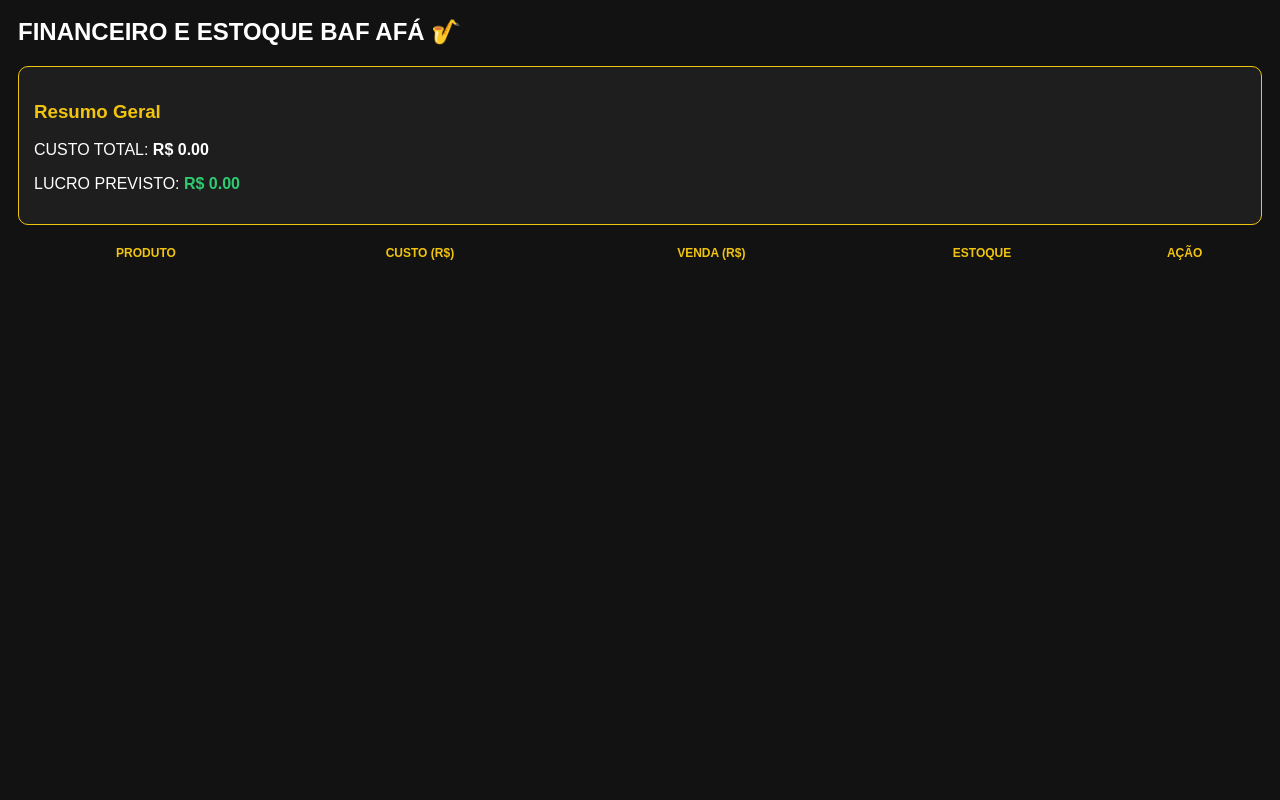
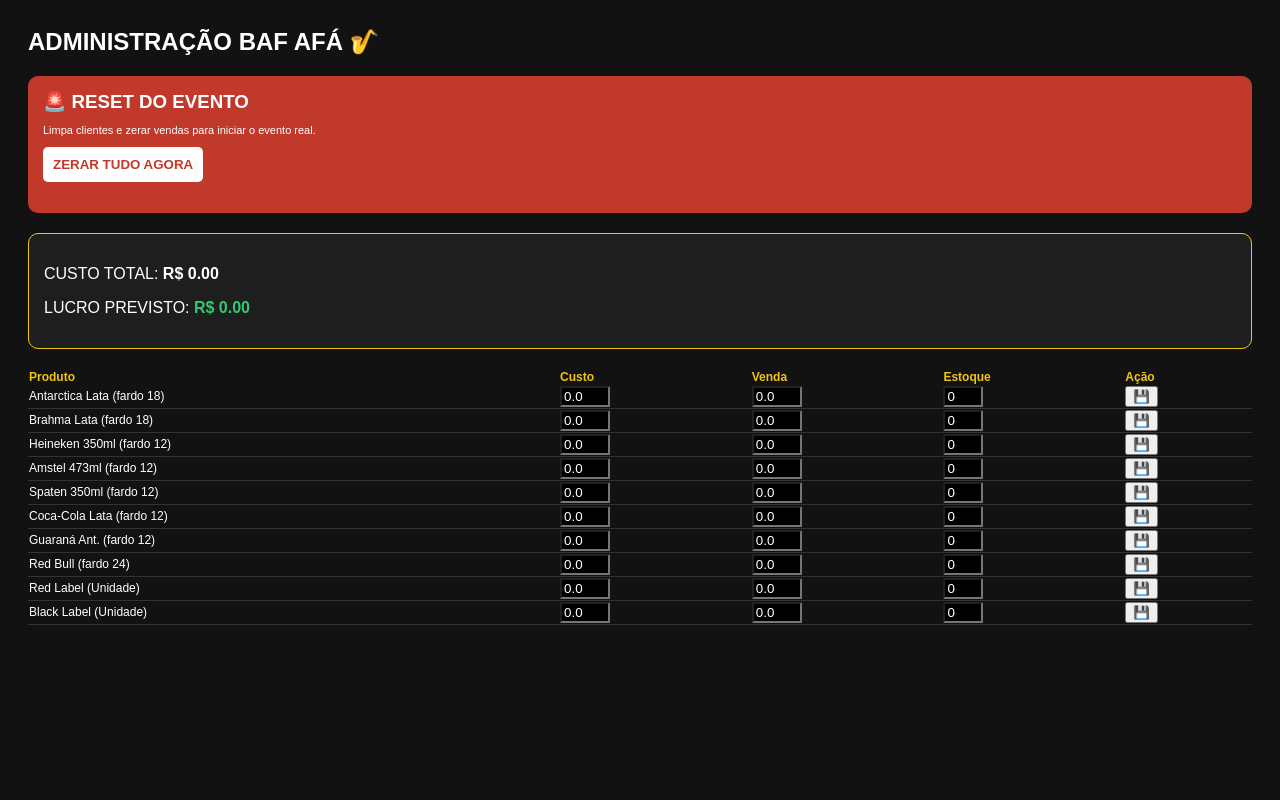
Before and after one commit to wagnerzaparolli15-ai/evento_samba, a Flask app: template templates/admin_bar.html in a window 1280 px wide. Run offline with Flask 3, Linux system fonts and the light colour scheme; the template is opened without the code that fills it: values that come from a table or form of the project are taken from there, others are empty; parts of the project's set-up code (start-up, migrations or seed data) failed here and were passed over.

Commit message:
Sistema 100% Completo com Reset Seguro e Financeiro

```diff
--- a/app.py
+++ b/app.py
@@ -6,7 +6,7 @@
 from datetime import datetime
 
 app = Flask(__name__, static_folder='static', static_url_path='/static')
-app.secret_key = "segredo_bafafa_2026_ESTAVEL"
+app.secret_key = "segredo_bafafa_2026_SISTEMA_FINAL"
 
 # --- BANCO DE DADOS ---
 uri = "postgresql://db_fazcomfe_user:bo24NlcJANvGehkj97PytDoNyoiT696V@dpg-d6b4mq4hncsc7386sfag-a/db_fazcomfe?sslmode=require"
@@ -22,7 +22,7 @@
     id = db.Column(db.Integer, primary_key=True)
     username = db.Column(db.String(50), unique=True, nullable=False)
     senha = db.Column(db.String(50), nullable=False)
-    cargo = db.Column(db.String(30))
+    cargo = db.Column(db.String(30)) # admin, portaria, bar
 
 class Cliente(db.Model):
     id = db.Column(db.Integer, primary_key=True)
@@ -44,19 +44,20 @@
     vendido = db.Column(db.Integer, default=0)
     imagem_local = db.Column(db.String(100))
 
-# --- VERIFICAÇÃO INTELIGENTE DE ESTRUTURA ---
-def inicializar_sistema():
+# --- INICIALIZAÇÃO E TRAVA DE BANCO ---
+def inicializar():
     with app.app_context():
+        db.create_all()
         inspector = inspect(db.engine)
-        colunas_existentes = [c['name'] for c in inspector.get_columns('bar_produtos')]
+        cols = [c['name'] for c in inspector.get_columns('bar_produtos')]
 
-        # SÓ apaga e recria se a coluna crucial 'preco_venda' NÃO existir
-        if 'preco_venda' not in colunas_existentes:
-            print("⚠️ Estrutura antiga detectada. Resetando para nova planilha...")
+        # Reset automático inicial para ajustar colunas da planilha se necessário
+        if 'preco_venda' not in cols or 'imagem_local' not in cols:
             db.session.execute(text("DROP TABLE IF EXISTS bar_produtos CASCADE"))
             db.session.commit()
             db.create_all()
 
+        if not Produto.query.first():
             bebidas = [
                 Produto(nome='Antarctica Lata (fardo 18)', imagem_local='antarctica.jpg'),
                 Produto(nome='Brahma Lata (fardo 18)', imagem_local='brahma.jpg'),
@@ -71,19 +72,53 @@
             ]
             db.session.add_all(bebidas)
             db.session.commit()
-        else:
-            print("✅ Estrutura correta detectada. Preservando dados.")
 
         if not Usuario.query.filter_by(username='wagner').first():
             db.session.add(Usuario(username='wagner', senha='123', cargo='admin'))
             db.session.commit()
 
-inicializar_sistema()
+inicializar()
 
-# --- ABAIXO MANTEMOS TODAS AS ROTAS DO SISTEMA (LOGIN, ADMIN, PORTARIA, BAR) ---
-# (Cópia fiel das rotas de admin_evento, painel_barman, painel_portaria, index, etc.)
-# ...
+# --- SEGURANÇA ---
+def login_obrigatorio(f):
+    @wraps(f)
+    def decorated_function(*args, **kwargs):
+        if 'usuario_id' not in session: return redirect(url_for('login_staff'))
+        return f(*args, **kwargs)
+    return decorated_function
 
+# --- ROTAS ADMIN E RESET ---
+@app.route('/admin/evento', methods=['GET', 'POST'])
+@login_obrigatorio
+def admin_evento():
+    if session.get('usuario_cargo') != 'admin': return redirect(url_for('login_staff'))
+    if request.method == 'POST':
+        if 'id_prod' in request.form:
+            p = Produto.query.get(request.form.get('id_prod'))
+            p.preco_custo = float(request.form.get('custo') or 0)
+            p.preco_venda = float(request.form.get('venda') or 0)
+            p.estoque_inicial = int(request.form.get('estoque') or 0)
+            db.session.commit()
+        elif 'new_user' in request.form:
+            db.session.add(Usuario(username=request.form.get('username'), senha=request.form.get('senha'), cargo=request.form.get('cargo')))
+            db.session.commit()
+        return redirect(url_for('admin_evento'))
+
+    produtos = Produto.query.all()
+    c_tot = sum([p.preco_custo * p.estoque_inicial for p in produtos])
+    lucro = sum([(p.preco_venda - p.preco_custo) * p.estoque_inicial for p in produtos])
+    return render_template('admin_bar.html', produtos=produtos, custo_total=c_tot, lucro=lucro, clientes=Cliente.query.all(), staff=Usuario.query.all())
+
+@app.route('/admin/reset-total', methods=['POST'])
+@login_obrigatorio
+def reset_total():
+    if session.get('usuario_cargo') != 'admin': return "Negado"
+    db.session.query(Cliente).delete()
+    for p in Produto.query.all(): p.vendido = 0
+    db.session.commit()
+    return redirect(url_for('admin_evento'))
+
+# --- ROTAS DE OPERAÇÃO ---
 @app.route('/login-staff', methods=['GET', 'POST'])
 def login_staff():
     if request.method == 'POST':
@@ -93,27 +128,28 @@
             if user.cargo == 'admin': return redirect(url_for('admin_evento'))
             if user.cargo == 'portaria': return redirect(url_for('painel_portaria'))
             if user.cargo == 'bar': return redirect(url_for('painel_barman'))
-        return "Credenciais Inválidas"
     return render_template('login_staff.html')
 
-@app.route('/admin/evento', methods=['GET', 'POST'])
-def admin_evento():
-    if session.get('usuario_cargo') != 'admin': return "Acesso Negado"
-    if request.method == 'POST':
-        if 'id_prod' in request.form:
-            p = Produto.query.get(request.form.get('id_prod'))
-            p.preco_custo = float(request.form.get('custo') or 0)
-            p.preco_venda = float(request.form.get('venda') or 0)
-            p.estoque_inicial = int(request.form.get('estoque') or 0)
-            db.session.commit()
-        return redirect(url_for('admin_evento'))
+@app.route('/painel-portaria')
+@login_obrigatorio
+def painel_portaria():
+    return render_template('portaria.html', clientes=Cliente.query.order_by(Cliente.id.desc()).all())
 
-    produtos = Produto.query.all()
-    c_tot = sum([p.preco_custo * p.estoque_inicial for p in produtos])
-    lucro = sum([(p.preco_venda - p.preco_custo) * p.estoque_inicial for p in produtos])
-    return render_template('admin_bar.html', produtos=produtos, custo_total=c_tot, lucro=lucro, staff=Usuario.query.all())
+@app.route('/painel-barman')
+@login_obrigatorio
+def painel_barman():
+    return render_template('gestao_bar.html', produtos=Produto.query.all())
 
-# Rotas públicas e de suporte
+@app.route('/valida-portaria/<int:id>')
+@login_obrigatorio
+def valida_portaria(id):
+    c = Cliente.query.get_or_404(id)
+    if c.utilizado: return f"<h1>JÁ ENTROU!</h1><p>Por {c.quem_liberou}</p>"
+    c.utilizado, c.pago, c.quem_liberou, c.data_entrada = True, True, session['usuario_nome'], datetime.now()
+    db.session.commit()
+    return f"<h1>BEM-VINDO {c.nome}!</h1><a href='/painel-portaria'>Voltar</a>"
+
+# --- PÚBLICO ---
 @app.route('/')
 def index(): return render_template('index.html', preco=45.0)
 
@@ -138,16 +174,6 @@
     url = f"https://evento-samba.onrender.com/valida-portaria/{c.id}"
     return render_template('obrigado.html', c=c, checkin_url=url)
 
-@app.route('/painel-portaria')
-def painel_portaria():
-    if session.get('usuario_cargo') not in ['portaria', 'admin']: return redirect(url_for('login_staff'))
-    return render_template('portaria.html', clientes=Cliente.query.all())
-
-@app.route('/painel-barman')
-def painel_barman():
-    if session.get('usuario_cargo') not in ['bar', 'admin']: return redirect(url_for('login_staff'))
-    return render_template('gestao_bar.html', produtos=Produto.query.all())
-
 @app.route('/logout')
 def logout():
     session.clear()
--- a/templates/admin_bar.html
+++ b/templates/admin_bar.html
@@ -1,30 +1,33 @@
-<body style="background:#121212; color:white; font-family:sans-serif; padding:10px;">
-    <h2>FINANCEIRO E ESTOQUE BAF AFÁ 🎷</h2>
+<body style="background:#121212; color:white; font-family:sans-serif; padding:20px;">
+    <h2>ADMINISTRAÇÃO BAF AFÁ 🎷</h2>
+
+    <div style="background: #c0392b; padding: 15px; border-radius: 10px; margin-bottom: 20px;">
+        <h3 style="margin: 0;">🚨 RESET DO EVENTO</h3>
+        <p style="font-size: 11px;">Limpa clientes e zerar vendas para iniciar o evento real.</p>
+        <form action="/admin/reset-total" method="POST" onsubmit="return confirm('TEM CERTEZA? Isso apaga tudo para começar do zero.');">
+            <button type="submit" style="background: white; color: #c0392b; border: none; padding: 10px; border-radius: 5px; font-weight: bold; cursor: pointer;">ZERAR TUDO AGORA</button>
+        </form>
+    </div>
 
     <div style="background:#1e1e1e; padding:15px; border-radius:10px; margin-bottom:20px; border:1px solid #f1c40f;">
-        <h3 style="color:#f1c40f;">Resumo Geral</h3>
         <p>CUSTO TOTAL: <b>R$ {{ "%.2f"|format(custo_total) }}</b></p>
         <p>LUCRO PREVISTO: <b style="color:#2ecc71;">R$ {{ "%.2f"|format(lucro) }}</b></p>
     </div>
 
-    <table style="width:100%; border-collapse: collapse; font-size: 12px;">
-        <tr style="color:#f1c40f;">
-            <th>PRODUTO</th>
-            <th>CUSTO (R$)</th>
-            <th>VENDA (R$)</th>
-            <th>ESTOQUE</th>
-            <th>AÇÃO</th>
+    <table style="width:100%; font-size: 12px; border-collapse: collapse;">
+        <tr style="color:#f1c40f; text-align: left;">
+            <th>Produto</th><th>Custo</th><th>Venda</th><th>Estoque</th><th>Ação</th>
         </tr>
         {% for p in produtos %}
-        <tr style="border-bottom:1px solid #333;">
+        <tr style="border-bottom: 1px solid #333;">
             <form method="POST">
                 <td>{{ p.nome }}</td>
-                <td><input type="number" step="0.01" name="custo" value="{{ p.preco_custo }}" style="width:60px; background:#222; color:white;"></td>
-                <td><input type="number" step="0.01" name="venda" value="{{ p.preco_venda }}" style="width:60px; background:#222; color:white;"></td>
-                <td><input type="number" name="estoque" value="{{ p.estoque_inicial }}" style="width:50px; background:#222; color:white;"></td>
+                <td><input type="number" step="0.01" name="custo" value="{{ p.preco_custo }}" style="width:50px; background:#000; color:white;"></td>
+                <td><input type="number" step="0.01" name="venda" value="{{ p.preco_venda }}" style="width:50px; background:#000; color:white;"></td>
+                <td><input type="number" name="estoque" value="{{ p.estoque_inicial }}" style="width:40px; background:#000; color:white;"></td>
                 <td>
                     <input type="hidden" name="id_prod" value="{{ p.id }}">
-                    <button type="submit" style="background:#f1c40f; border:none; padding:5px; border-radius:3px; cursor:pointer;">💾</button>
+                    <button type="submit">💾</button>
                 </td>
             </form>
         </tr>
```
